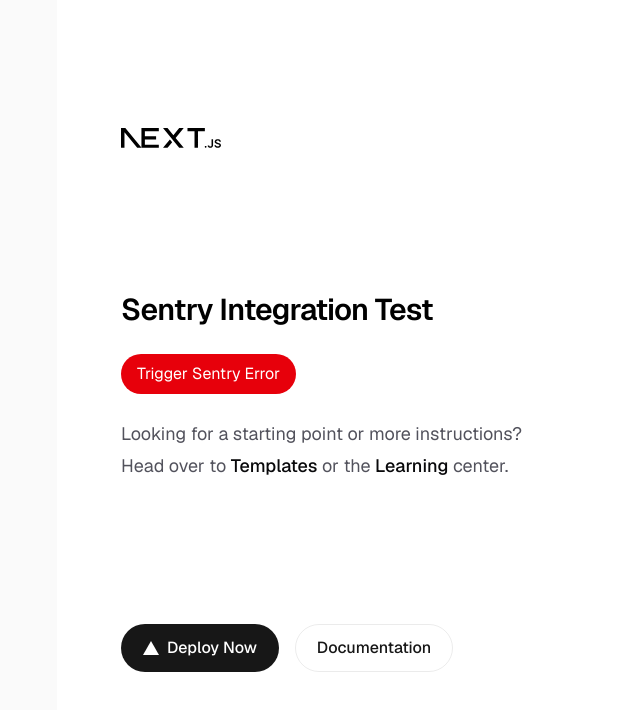
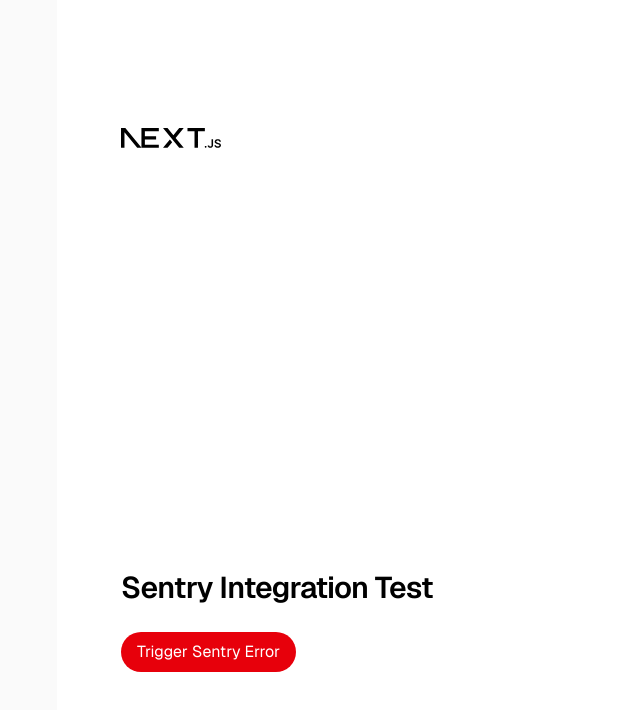
Before and after one commit to vitruvian-flow-ai/cybersecurity-NordWacht, a Next.js app: page / in a window 1280 px wide. Shown: the top 710 px of the page, without its empty margins (199-839 px from the left). Built offline with nearby package versions, Linux system fonts and the light colour scheme.

Commit message:
feat: implement Sentry error testing page and update ignore patterns

```diff
--- a/src/app/page.tsx
+++ b/src/app/page.tsx
@@ -1,8 +1,11 @@
 "use client";
 
 import Image from "next/image";
+import * as Sentry from "@sentry/nextjs";
 
 export default function Home() {
+  console.log("DSN:", process.env.NEXT_PUBLIC_SENTRY_DSN);
+
   return (
     <div className="flex flex-col flex-1 items-center justify-center bg-zinc-50 font-sans dark:bg-black">
       <main className="flex flex-1 w-full max-w-3xl flex-col items-center justify-between py-32 px-16 bg-white dark:bg-black sm:items-start">
@@ -14,58 +17,20 @@
           height={20}
           priority
         />
+
         <div className="flex flex-col items-center gap-6 text-center sm:items-start sm:text-left">
           <h1 className="max-w-xs text-3xl font-semibold leading-10 tracking-tight text-black dark:text-zinc-50">
             Sentry Integration Test
           </h1>
+
           <button
-            onClick={() => { throw new Error("Sentry Test Error"); }}
+            onClick={() => {
+              Sentry.captureException(new Error("Sentry Test Error"));
+            }}
             className="rounded-full bg-red-600 px-4 py-2 text-white hover:bg-red-700 transition-colors"
           >
             Trigger Sentry Error
           </button>
-          <p className="max-w-md text-lg leading-8 text-zinc-600 dark:text-zinc-400">
-            Looking for a starting point or more instructions? Head over to{" "}
-            <a
-              href="https://vercel.com/templates?framework=next.js&utm_source=create-next-app&utm_medium=appdir-template-tw&utm_campaign=create-next-app"
-              className="font-medium text-zinc-950 dark:text-zinc-50"
-            >
-              Templates
-            </a>{" "}
-            or the{" "}
-            <a
-              href="https://nextjs.org/learn?utm_source=create-next-app&utm_medium=appdir-template-tw&utm_campaign=create-next-app"
-              className="font-medium text-zinc-950 dark:text-zinc-50"
-            >
-              Learning
-            </a>{" "}
-            center.
-          </p>
-        </div>
-        <div className="flex flex-col gap-4 text-base font-medium sm:flex-row">
-          <a
-            className="flex h-12 w-full items-center justify-center gap-2 rounded-full bg-foreground px-5 text-background transition-colors hover:bg-[#383838] dark:hover:bg-[#ccc] md:w-[158px]"
-            href="https://vercel.com/new?utm_source=create-next-app&utm_medium=appdir-template-tw&utm_campaign=create-next-app"
-            target="_blank"
-            rel="noopener noreferrer"
-          >
-            <Image
-              className="dark:invert"
-              src="/vercel.svg"
-              alt="Vercel logomark"
-              width={16}
-              height={16}
-            />
-            Deploy Now
-          </a>
-          <a
-            className="flex h-12 w-full items-center justify-center rounded-full border border-solid border-black/[.08] px-5 transition-colors hover:border-transparent hover:bg-black/[.04] dark:border-white/[.145] dark:hover:bg-[#1a1a1a] md:w-[158px]"
-            href="https://nextjs.org/docs?utm_source=create-next-app&utm_medium=appdir-template-tw&utm_campaign=create-next-app"
-            target="_blank"
-            rel="noopener noreferrer"
-          >
-            Documentation
-          </a>
         </div>
       </main>
     </div>
```
Also changed, not shown: sentry.client.config.ts (+5 -3 lines), 1 other file (tests, documents, lock files or other folders).
